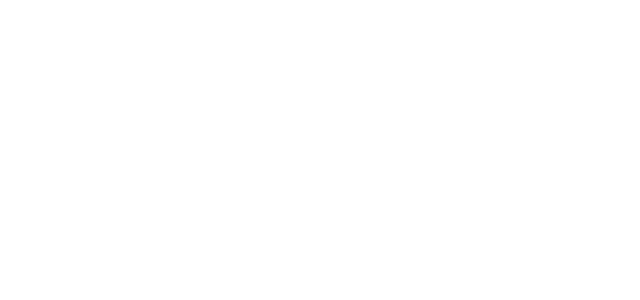
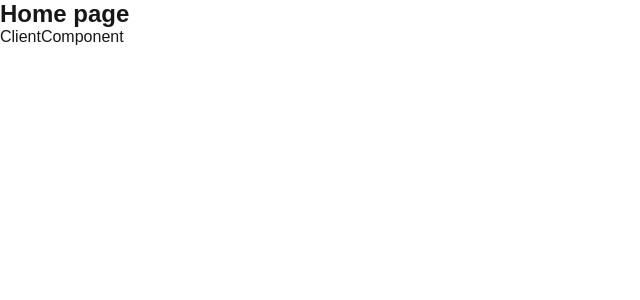
Before and after one commit to Moamal-2000/learning-nextjs, a Next.js app: page / in a window 1280 px wide. Shown: the top 300 px of the page, without its empty margins (0-640 px from the left). Built offline with nearby package versions, Linux system fonts and the light colour scheme.

Commit message:
feat: add ClientComponent to Home page

```diff
--- a/src/app/(pages)/page.js
+++ b/src/app/(pages)/page.js
@@ -1,5 +1,11 @@
+import ClientComponent from "@/components/ClientComponent";
 import s from "../page.module.scss";
 
 export default function Home() {
-  return <main className={s.home}></main>;
+  return (
+    <main className={s.home}>
+      <h2>Home page</h2>
+      <ClientComponent />
+    </main>
+  );
 }
--- /dev/null
+++ b/src/components/ClientComponent.jsx
@@ -0,0 +1,7 @@
+"use client";
+
+const ClientComponent = () => {
+  return <div>ClientComponent</div>;
+};
+
+export default ClientComponent;
```
